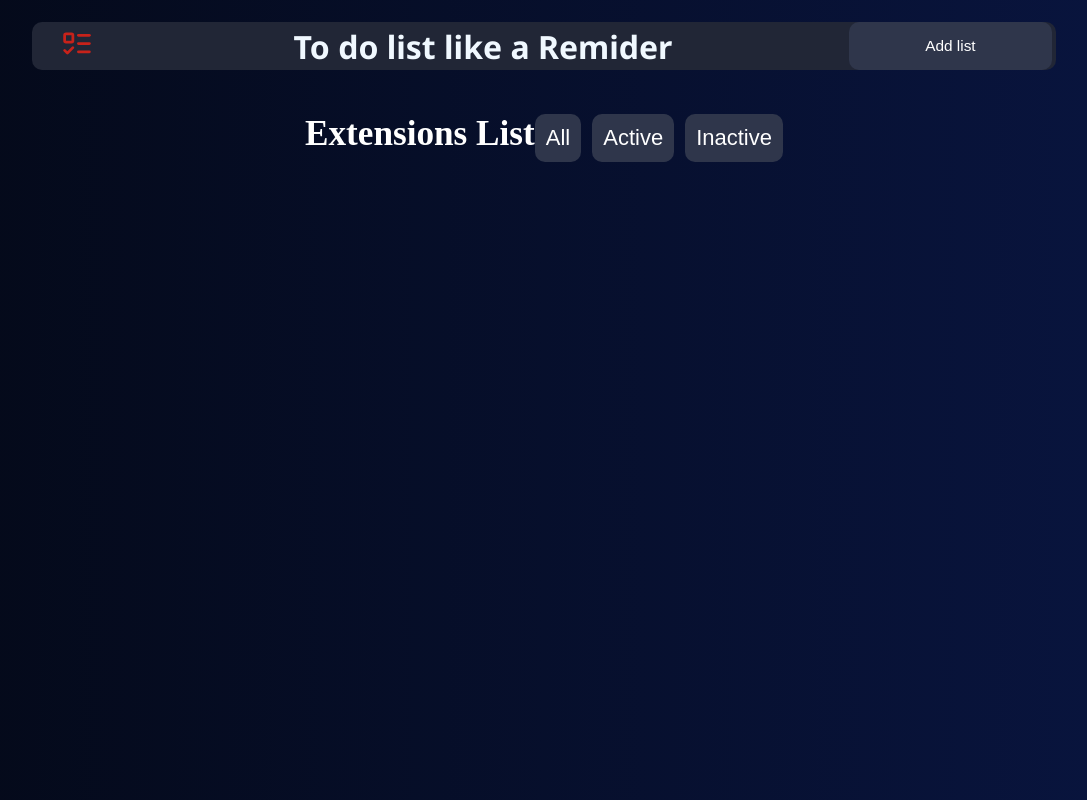
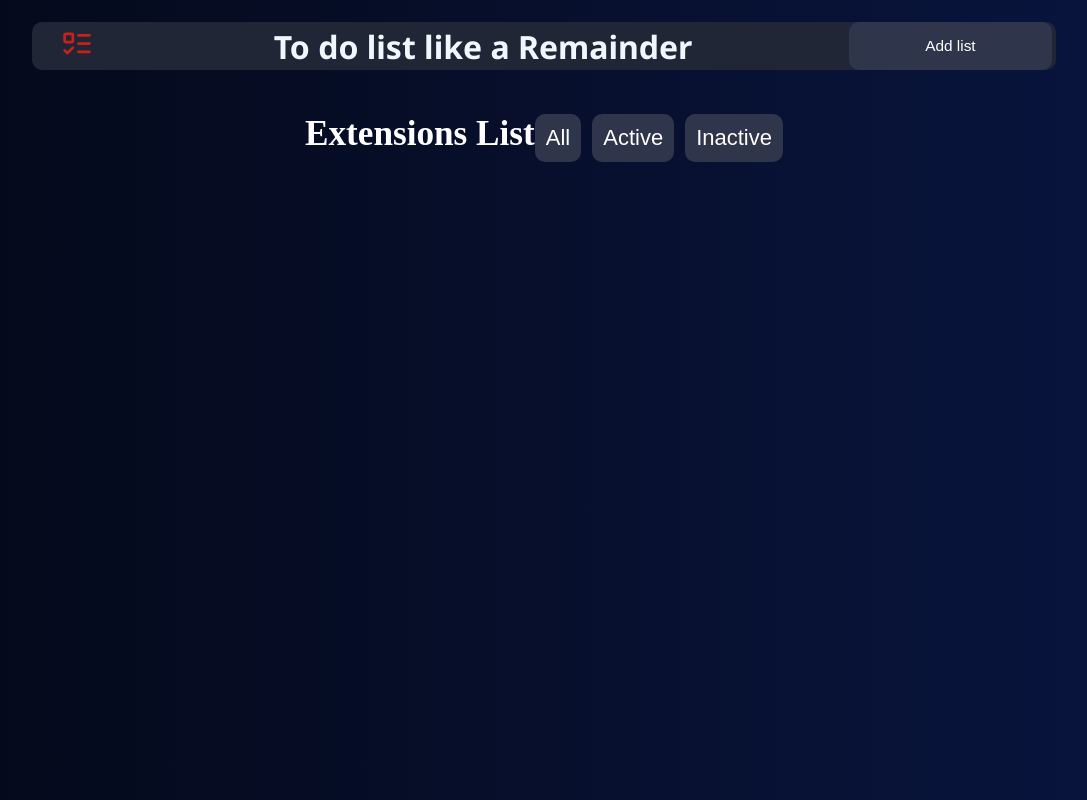
Before and after one commit to MohanLingam/todo_list_like_a_remainder, a React (Create React App) app: page / in a window 1280 px wide. Shown: the whole page, without its empty margins (96-1183 px from the left). Built offline with nearby package versions, Linux system fonts and the light colour scheme.

Commit message:
new change

```diff
--- a/src/Header.js
+++ b/src/Header.js
@@ -29,7 +29,7 @@ const Header = ({newItem,setNewItem,handleSubmit}) => {
     <header >
       <div className="left" ref={opacity}>
         <div className="img"><LuListTodo /></div>
-        <h1>To do list like a Remider</h1>
+        <h1>To do list like a Remainder</h1>
       </div>
       <button className='head-btn' id='headBtn' onClick={() => change()} ref={opacity2}>Add list</button>
 
```
